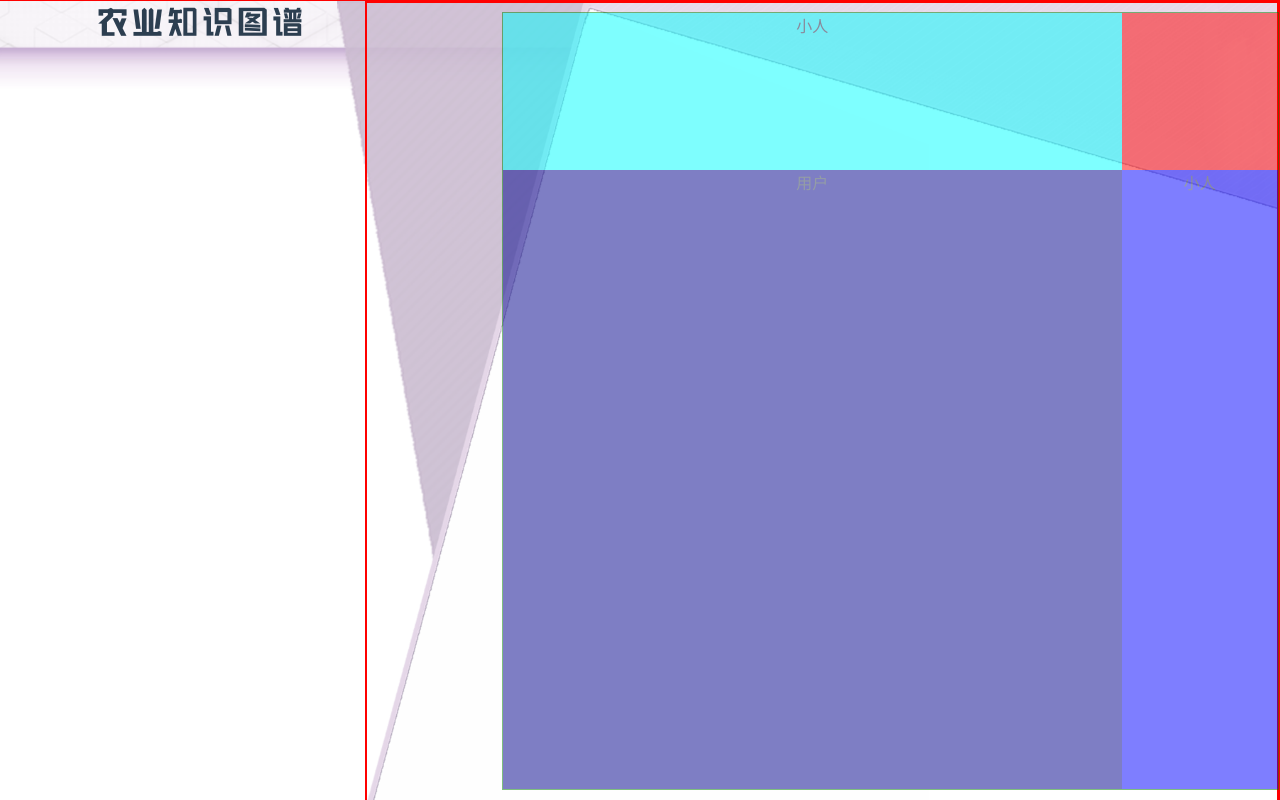
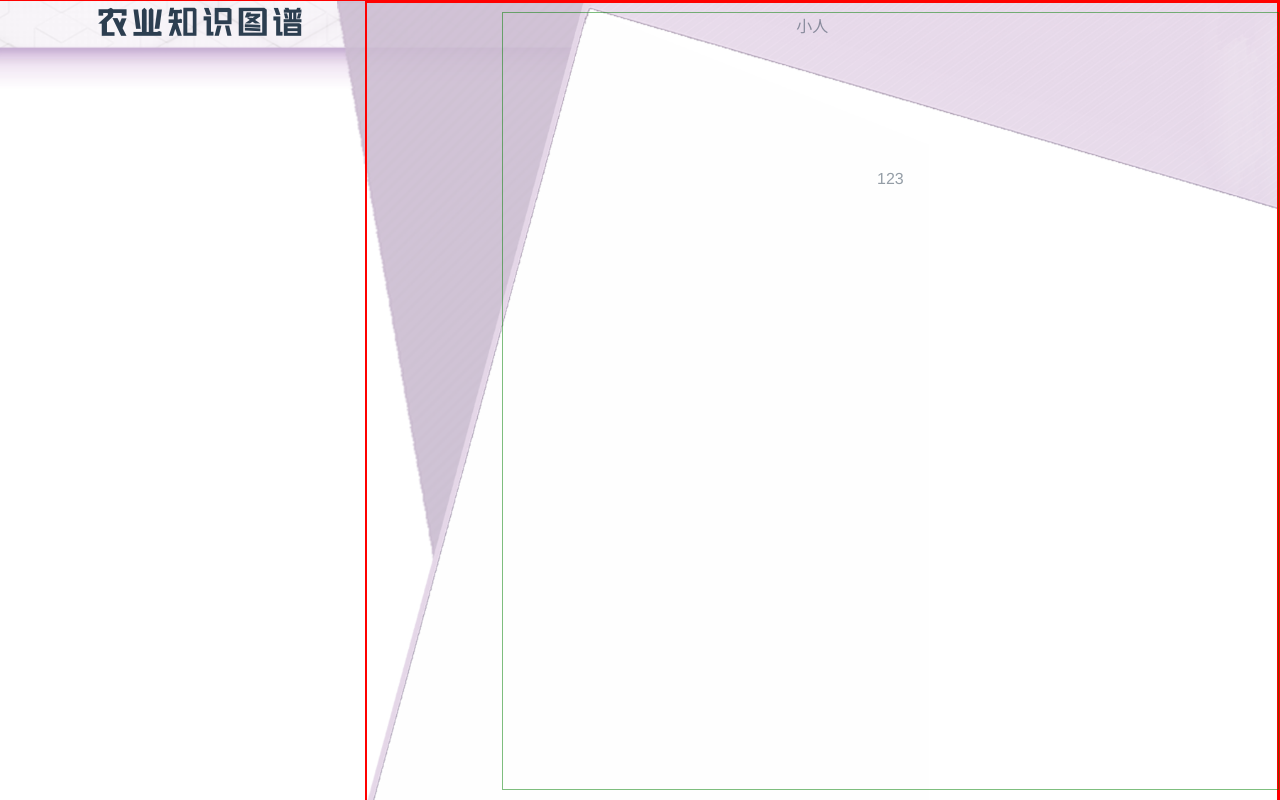
Before and after one commit to SakuraLong/agriculture_knowledgegraph, a Vue app: page / in a window 1280 px wide. Built offline with nearby package versions, Linux system fonts and the light colour scheme.

Commit message:
shutter组件完善

```diff
--- a/src/App.vue
+++ b/src/App.vue
@@ -9,7 +9,9 @@
         <personal v-if="page.is_personal"/>
         <shower v-if="page.is_func_page"/>
     </div>
-    <shutter />
+    <shutter>
+        <template v-slot:show_child_page>123</template>
+    </shutter>
     <transition name="login_an">
         <login v-if="page.is_login" @leaveLogin="leaveLogin"/>
     </transition>
--- a/src/components/shutter/index.vue
+++ b/src/components/shutter/index.vue
@@ -2,12 +2,12 @@
     <div class="shutter" @resize="pageResize">
         <img src="./img/top.png" alt="" class="shutter_top" id="shutter_top" />
         <div :class="[true ?'shutter_top_container_4block':'shutter_top_container_3block']" id="shutter_top_container">
-            <div style="background-color: aqua">小人</div>
-            <div style="background-color: red"></div>
-            <div :class="[true ?'shutter_top_container_4block_leftbot':'shutter_top_container_3block_leftbot']" style="background-color: darkblue">
-                <slot>用户</slot>
+            <div>小人</div>
+            <div></div>
+            <div :class="[false ?'shutter_top_container_4block_leftbot':'shutter_top_container_3block_leftbot']" >
+                <slot name="show_child_page">用户</slot>
             </div>
-            <div v-if="true" style="background-color: blue">小人</div>
+            <div v-if="false" style="background-color: blue">小人</div>
         </div>
         <img
             src="./img/bottom.png"
```
